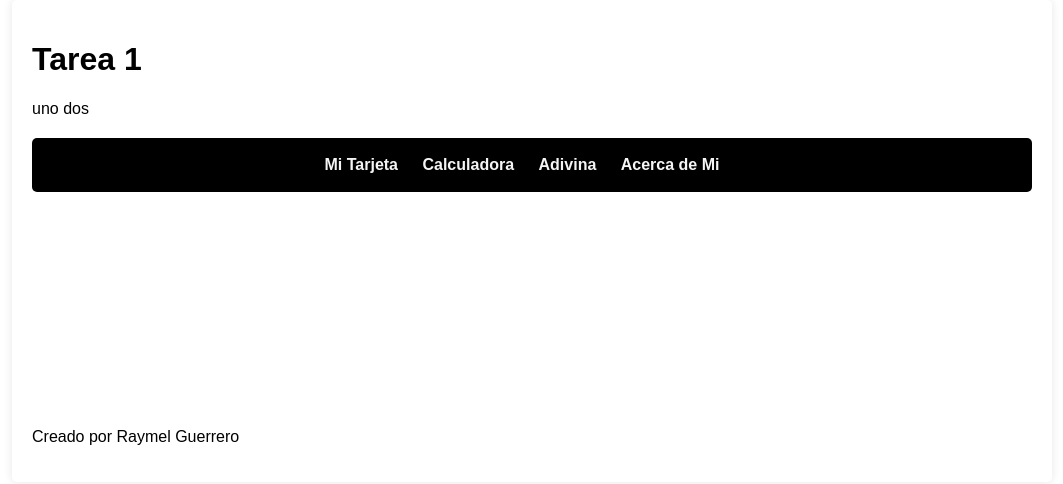
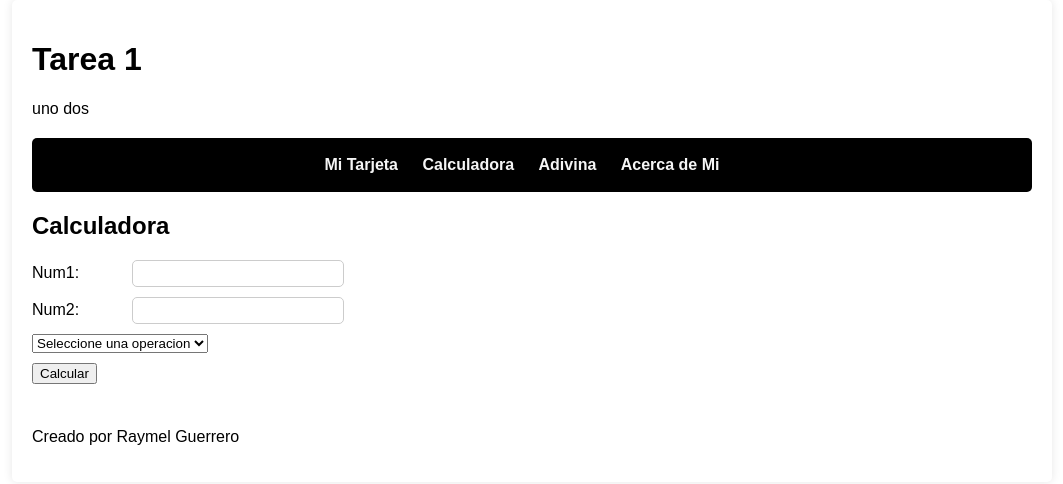
Before and after one commit to ElRay32/Tareas-Programacion-Webs, a PHP site: page /calculadora.php in a window 1280 px wide. Shown: the top 484 px of the page, without its empty margins (108-1171 px from the left). Run offline with PHP 8.4, Linux system fonts and the light colour scheme.

Commit message:
Calculadora

```diff
--- a/Tarea 1/calculadora.php
+++ b/Tarea 1/calculadora.php
@@ -1,5 +1,45 @@
 <?php require_once 'Partes/head.php'; ?>
 
+<style>
+    .inputx{
+        margin: 10px 0;
+    }
+    .inputx label{
+        display: inline-block;
+        width: 100px;
+    }
+    .inputx input{
+        width: 200px;
+        padding: 5px;
+        border-radius: 5px;
+        border: 1px solid #ccc;
+    }
+</style>
+
+<form method="GET" action="calculadora_Resultado.php">
+    <h2>Calculadora</h2>
+    <div class="inputx">
+        <label>
+            Num1:
+        </label><input required type="number" name="num1"/>
+    </div>
+    <div class="inputx">
+        <label>
+            Num2:
+        </label><input required type="number" name="num2"/>
+    </div>
+    <div class="inputx">
+        <select name="operacion" required>
+            <option value="">Seleccione una operacion</option>
+            <option value="suma">Suma</option>
+            <option value="resta">Resta</option>
+            <option value="multiplicacion">Multiplicación</option>
+            <option value="division">División</option>
+        </select>
+    </div>
+    <div class="inputx">
+        <button type="submit">Calcular</button>
+    </div>
 
 
 
```
Also changed, not shown: Tarea 1/calculadora_Resultado.php (added, +35 -0 lines).
